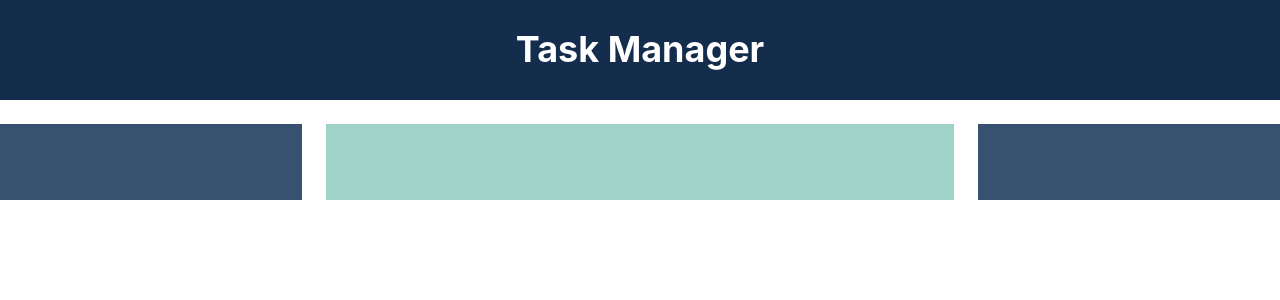
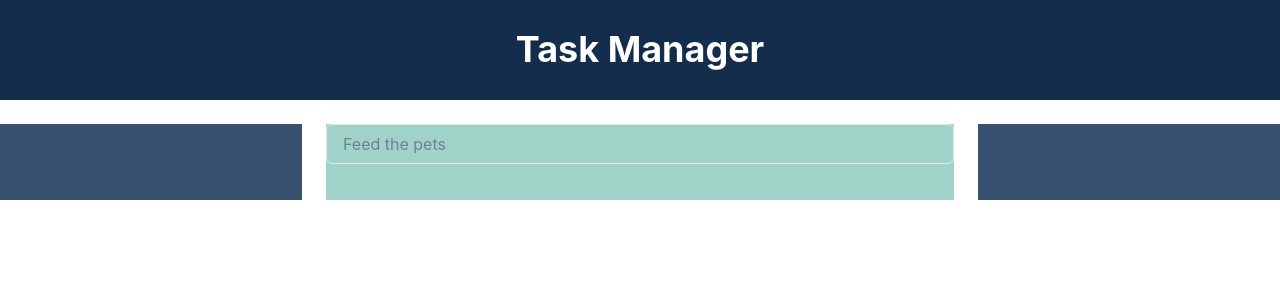
Before and after one commit to Mikaela95/task-manager, a React (Create React App) app in the folder client/: page / in a window 1280 px wide. Shown: the top 300 px of the page. Built offline with nearby package versions, Linux system fonts and the light colour scheme; no server answers.

Commit message:
added input task and list task as two separate components

```diff
--- a/client/src/App.tsx
+++ b/client/src/App.tsx
@@ -1,5 +1,6 @@
 import { Grid, GridItem, Heading, Center } from "@chakra-ui/react";
-import InputTodo from "./components/InputTodo";
+import InputTask from "./components/InputTask";
+import ListTask from "./components/ListTask";
 
 function App() {
   return (
@@ -16,7 +17,8 @@ function App() {
       </GridItem>
       <GridItem colSpan={3} bg="#385170"></GridItem>
       <GridItem colSpan={6} bg="#9fd3c7">
-        <InputTodo />
+        <InputTask />
+        <ListTask />
       </GridItem>
       <GridItem colSpan={3} bg="#385170"></GridItem>
     </Grid>
--- /dev/null
+++ b/client/src/components/InputTask.tsx
@@ -0,0 +1,63 @@
+import { Input, FormControl, FormErrorMessage } from "@chakra-ui/react";
+import axios from "axios";
+import { useState } from "react";
+
+export default function InputTask() {
+  const [input, setInput] = useState({
+    description: "",
+  });
+  const [error, setError] = useState({
+    isError: false,
+    message: "",
+  });
+
+  function handleInputChange(e: any) {
+    setInput({
+      ...input,
+      description: e.target.value,
+    });
+  }
+
+  async function handleSubmit(e: any) {
+    e.preventDefault();
+    try {
+      axios
+        .post("/todos", {
+          description: input.description,
+        })
+        .then((response) => {
+          console.log(response);
+        });
+      setInput({ description: "" });
+      setError({
+        isError: false,
+        message: "",
+      });
+    } catch (error) {
+      console.error("Error submitting task: ", error);
+      setError({
+        isError: true,
+        message: "Failed to submit task :(. Please try again",
+      });
+    }
+  }
+
+  return (
+    <FormControl>
+      {error.isError ? (
+        <FormErrorMessage>{error.message}</FormErrorMessage>
+      ) : (
+        <Input
+          value={input.description}
+          placeholder="Feed the pets"
+          onKeyDown={(e) => {
+            if (e.key === "Enter") {
+              handleSubmit(e);
+            }
+          }}
+          onChange={handleInputChange}
+        />
+      )}
+    </FormControl>
+  );
+}
--- a/client/src/components/InputTodo.tsx
+++ b/client/src/components/ListTask.tsx
@@ -3,17 +3,28 @@ import { CheckIcon } from "@chakra-ui/icons";
 import axios from "axios";
 import { useEffect, useState } from "react";
 
-export default function InputTodo() {
+export default function ListTask() {
   const [tasks, setTask] = useState<any[]>([]);
+
+  // Key todo_id: Value has it been completed Bool
   const [completedTasks, setCompletedTasks] = useState<{
     [key: string]: boolean;
   }>({});
 
+  // TODO: update list instantly when user adds a new task
+  const getTodos = async () => {
+    try {
+      axios.get("http://localhost:4000/todos").then((res) => {
+        const tasks = res.data;
+        setTask(tasks);
+      });
+    } catch (error) {
+      console.error("Unable to get tasks: ", error);
+    }
+  };
+
   useEffect(() => {
-    axios.get("http://localhost:4000/todos").then((res) => {
-      const tasks = res.data;
-      setTask(tasks);
-    });
+    getTodos();
   }, []);
 
   function handleComplete(id: number) {
```
